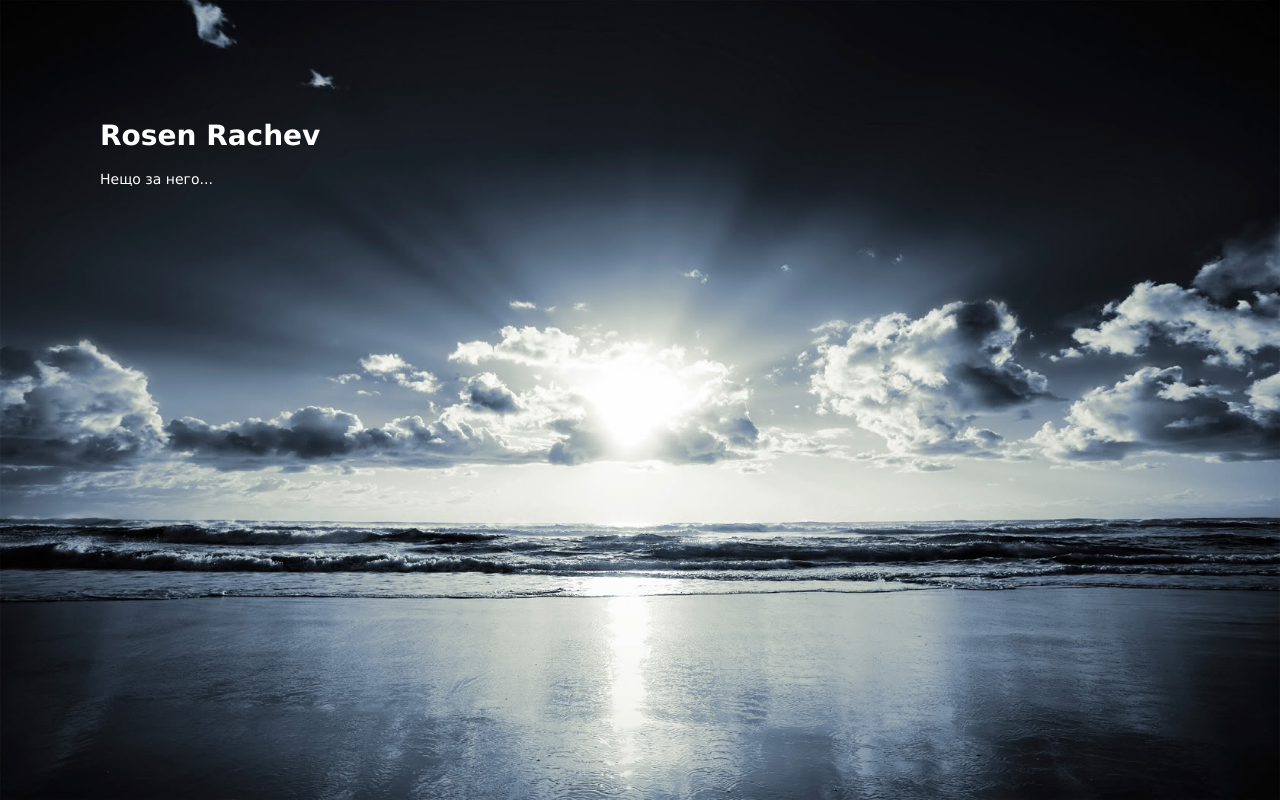
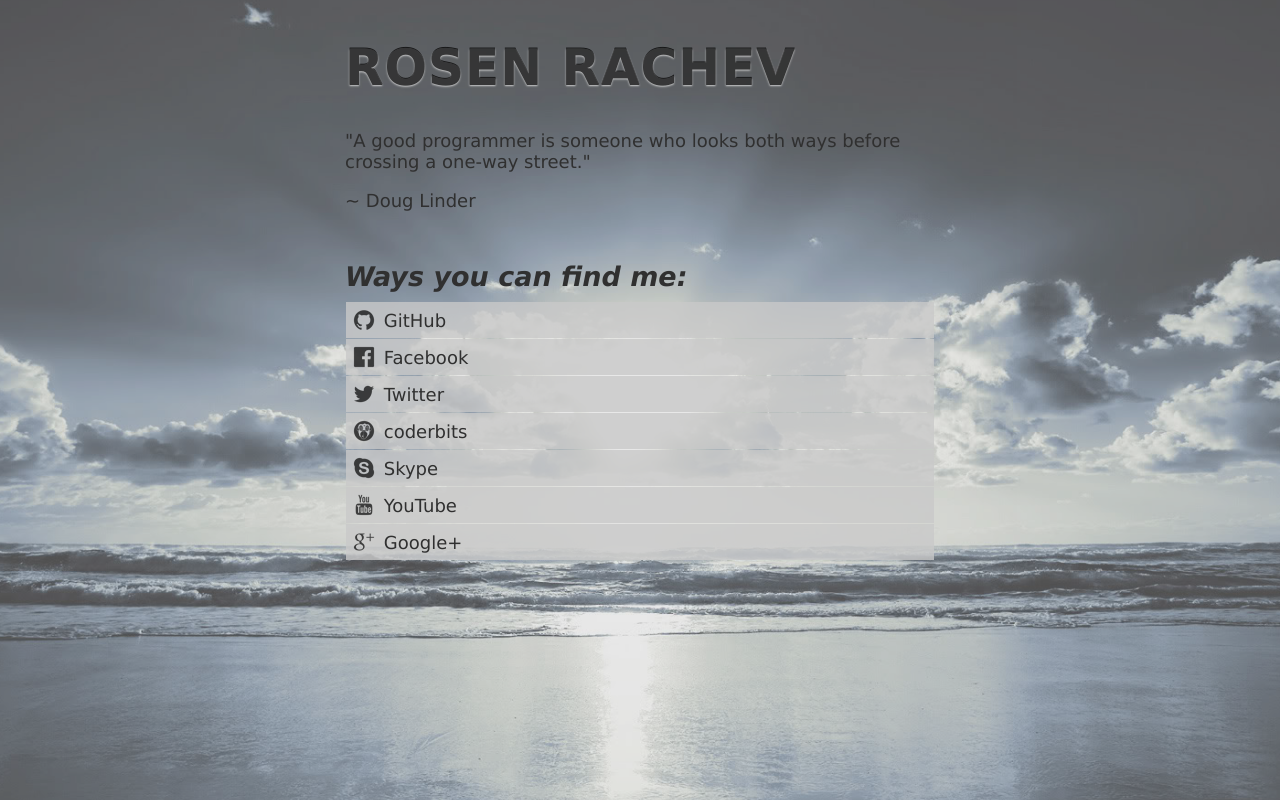
Before and after one commit to toshle/toshle.github.io, a plain HTML site: page index.html in a window 1280 px wide. Drawn offline with Linux system fonts and the light colour scheme.

Commit message:
Add social media links

```diff
--- a/index.html
+++ b/index.html
@@ -2,14 +2,57 @@
 <html>
   <head>
     <meta http-equiv="Content-Type" content="text/html; charset=utf-8" />
-    <title>Rosen</title>
+    <title>Rosen Rachev</title>
     <link href="style.css" rel="stylesheet" type="text/css" />
   </head>
   <body>
+    <div id="content">
+      <div id="central">
+        <div id="name">
+          <h1>ROSEN RACHEV</h1>
+          <p>"A good programmer is someone who looks both ways before crossing a one-way street."</p>
+          <p>~ Doug Linder</p>
+        </div>
+        <div id="social">
+          <h2>Ways you can find me:</h2>
 
-    <div id="slogan">
-      <h1>Rosen Rachev</h1>
-      <p>Нещо за него...</p>
+          <a target="_blank" title="Rosen Rachev on GitHub" href="https://github.com/toshle">
+            <div class="row">
+              <img src="images/social/github-32-black.png" /> <span>GitHub</span>
+            </div>
+          </a>
+          <a target="_blank" title="Rosen Rachev on Facebook" href="https://www.facebook.com/rosen.rachev.7">
+            <div class="row">
+              <img src="images/social/facebook-32-black.png" /> <span>Facebook</span>
+            </div>
+          </a>
+          <a target="_blank" title="Rosen Rachev on Twitter" href="https://twitter.com/rosko132">
+            <div class="row">
+              <img src="images/social/twitter-32-black.png" /> <span>Twitter</span>
+            </div>
+          </a>
+          <a target="_blank" title="Rosen Rachev on coderbits" href="https://coderbits.com/toshle">
+            <div class="row">
+              <img src="images/social/coderbits-32-black.png" /> <span>coderbits</span>
+            </div>
+          </a>
+          <a title="Rosen Rachev on Skype" href="skype:rosen_todorov?chat&topic=First Contact">
+            <div class="row">
+              <img src="images/social/skype-32-black.png" /> <span>Skype</span>
+            </div>
+          </a>
+          <a target="_blank" title="Rosen Rachev on YouTube" href="https://www.youtube.com/user/toshle">
+            <div class="row">
+              <img src="images/social/youtube-32-black.png" /> <span>YouTube</span>
+            </div>
+          </a>
+          <a target="_blank" title="Rosen Rachev on Google+" href="https://plus.google.com/u/0/100252053160826128789">
+            <div class="row">
+              <img src="images/social/googleplus-32-black.png" /> <span>Google+</span>
+            </div>
+          </a>
+        </div>
+      </div>
     </div>
 
   </body>
--- a/style.css
+++ b/style.css
@@ -1,12 +1,71 @@
 body {
-  background: #000000 url('bg.jpg') fixed center;
-  background-size: 100%;
+  background: #000000 url('images/bg.jpg') fixed center no-repeat;
+  background-size: 120%;
+  margin: 0;
+  font: 18px Verdana;
+  color: #303030;
 }
 
-#slogan {
-  position: absolute;
-  top: 100px;
-  left: 100px;
-  color: white;
-  font: 14px Verdana;
+h1 {
+  text-align: left;
+  text-transform: uppercase;
+  letter-spacing: 1px;
+  text-shadow: 0 1px 2px #dedede, 0 -1px 0 #000;
+  font-size: 50px;
+  opacity: 0.85;
 }
+
+#content {
+  width: 100%;
+  height: 100%;
+  background: rgba(200, 200, 200, 0.4);
+}
+
+#central {
+  position: relative;
+  margin: 0 auto;
+  width: 600px;
+  /* background: rgba(200, 200, 200, 0.8); */
+  border-radius: 30px;
+}
+
+#name {
+  padding: 5px;
+}
+
+#social {
+  padding: 5px;
+  height: 306px;
+}
+
+#social h2 {
+  font-style: italic;
+  margin-bottom: 10px;
+}
+
+#social hr {
+  margin: 0;
+  border: none;
+}
+
+.row {
+  margin: 1px;
+  background: rgba(200, 200, 200, 0.8);
+}
+
+a {
+  color: #303030;
+  text-decoration: none;
+}
+
+.row img {
+  position: relative;
+  top: 2px;
+  left: 2px;
+  opacity: 0.7;
+}
+
+.row span {
+  position: relative;
+  top: -7px;
+}
```
Also changed, not shown: images/bg.jpg (renamed from bg.jpg), images/social/coderbits-32-black.png (added), images/social/facebook-32-black.png (added), images/social/github-32-black.png (added), images/social/googleplus-32-black.png (added), images/social/skype-32-black.png (added), images/social/twitter-32-black.png (added), images/social/youtube-32-black.png (added).
